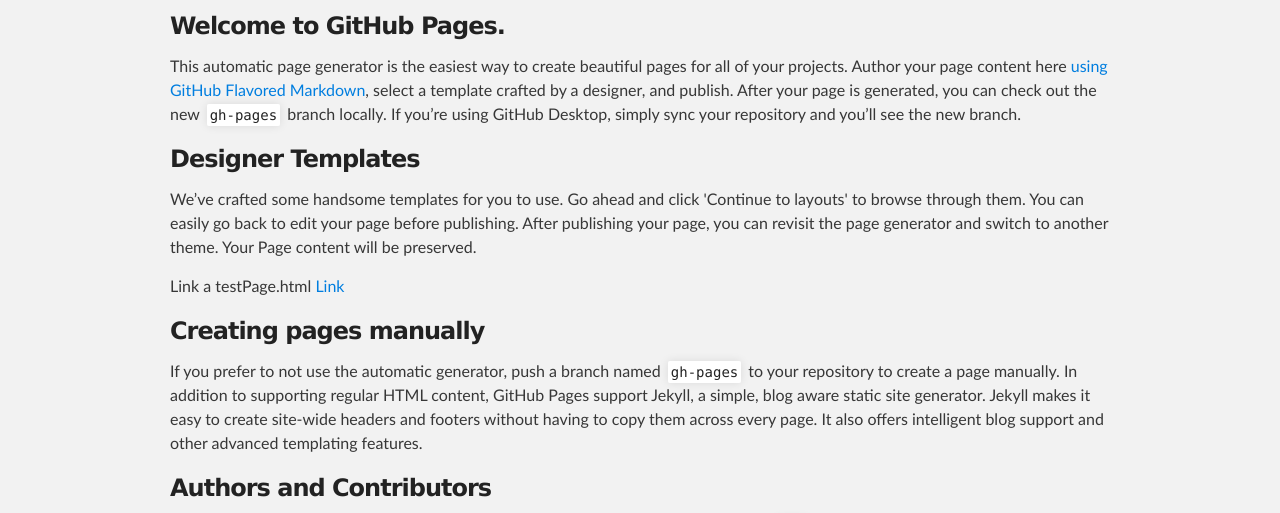
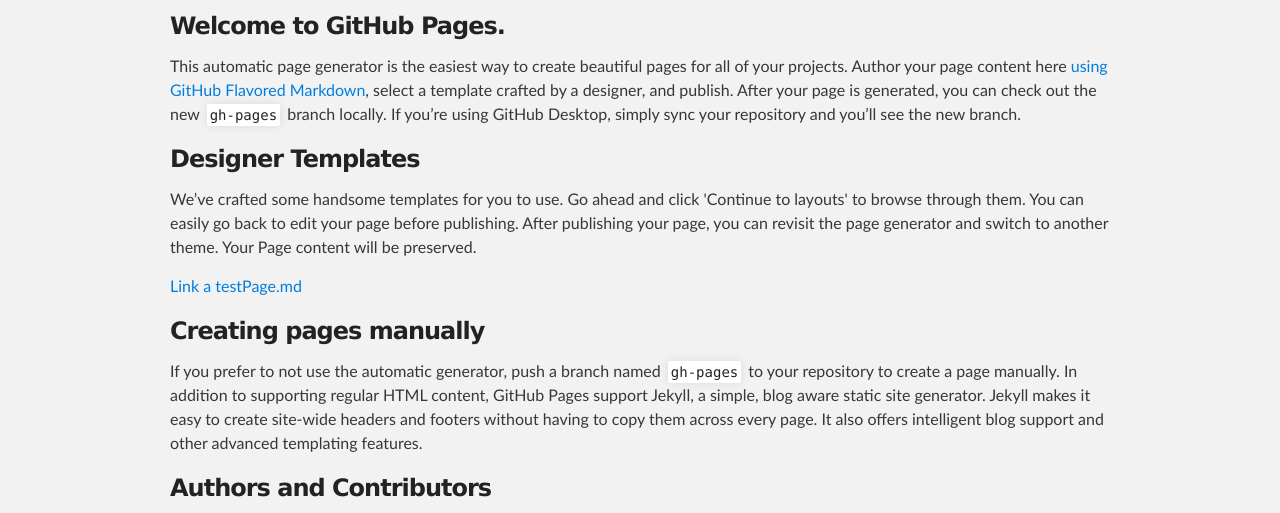
Before and after one commit to tyl/tylmodel, a plain HTML site: page index.html in a window 1280 px wide. Shown: the part 252-765 px from the top of the page. Drawn offline with Linux system fonts and the light colour scheme.

Commit message:
Update index.html

```diff
--- a/index.html
+++ b/index.html
@@ -40,7 +40,7 @@
 <a id="designer-templates" class="anchor" href="#designer-templates" aria-hidden="true"><span class="octicon octicon-link"></span></a>Designer Templates</h3>
 
 <p>We’ve crafted some handsome templates for you to use. Go ahead and click 'Continue to layouts' to browse through them. You can easily go back to edit your page before publishing. After publishing your page, you can revisit the page generator and switch to another theme. Your Page content will be preserved.</p>
-<p>Link a testPage.html <a href="testPage.html">Link</a></p>
+<p><a href="testPage.md">Link a testPage.md</a></p>
 <h3>
 <a id="creating-pages-manually" class="anchor" href="#creating-pages-manually" aria-hidden="true"><span class="octicon octicon-link"></span></a>Creating pages manually</h3>
 
```
